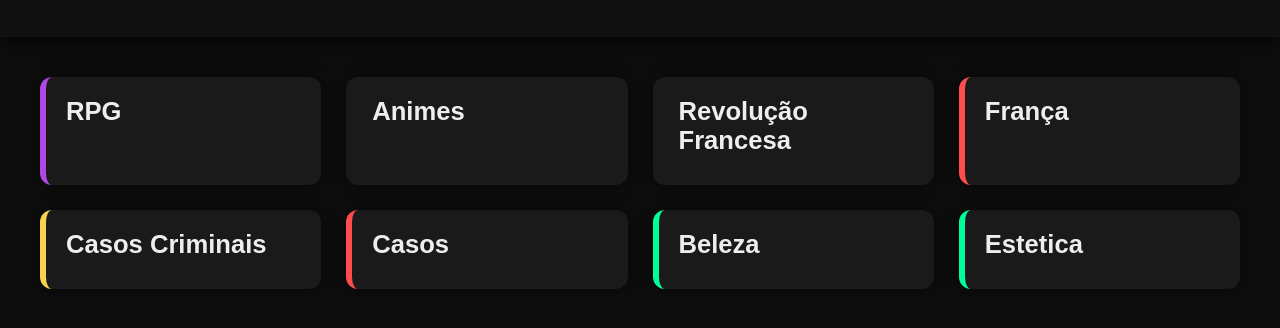
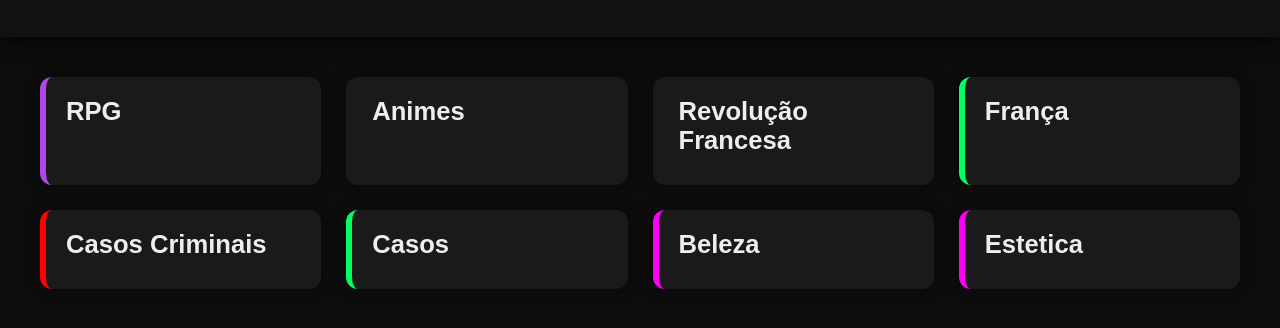
Before and after one commit to hevellyn061/digital-market, a plain HTML site: page index.html in a window 1280 px wide. Shown: the part 116-444 px from the top of the page. Drawn offline with Linux system fonts and the light colour scheme.

Commit message:
subindo css

```diff
--- a/style.css
+++ b/style.css
@@ -54,9 +54,9 @@ h1 {
 /* Temas */
 .violepoems { border-color: #b347e6; }
 .psico { border-color: #4fc3f7; }
-.tech { border-color: #00ff99; }
-.med { border-color: #ff4d4d; }
-.music { border-color: #f7d14f; }
+.tech { border-color: #ff00f7; }
+.med { border-color: #00ff62; }
+.music { border-color: #ff0000; }
 
 
 .title {
```
